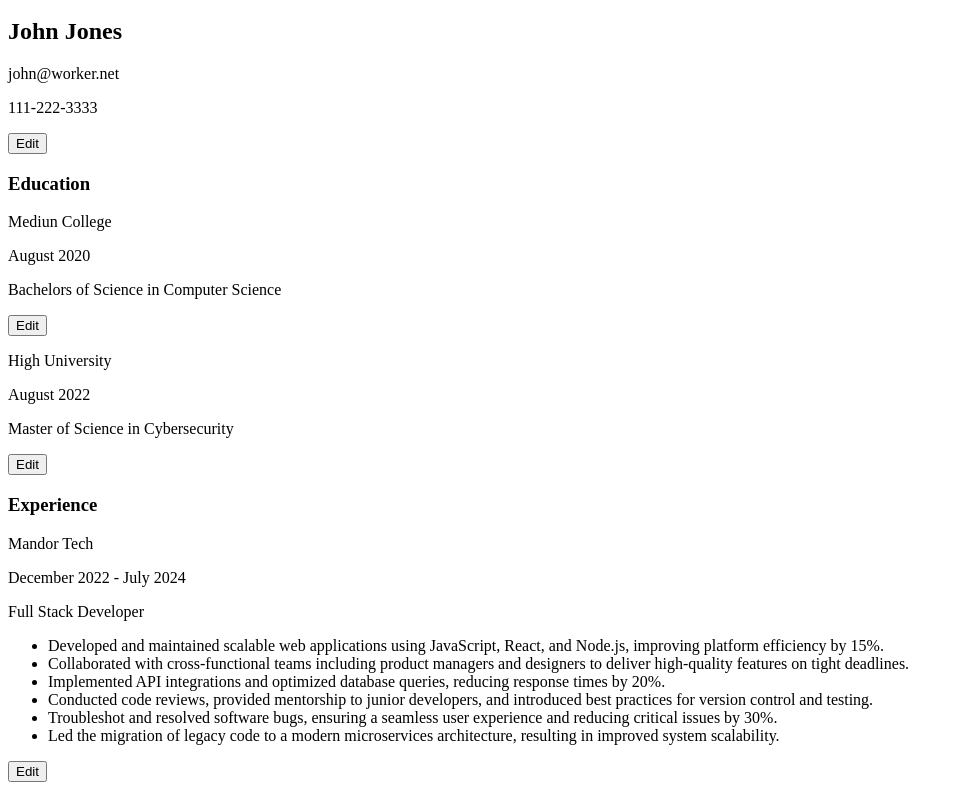
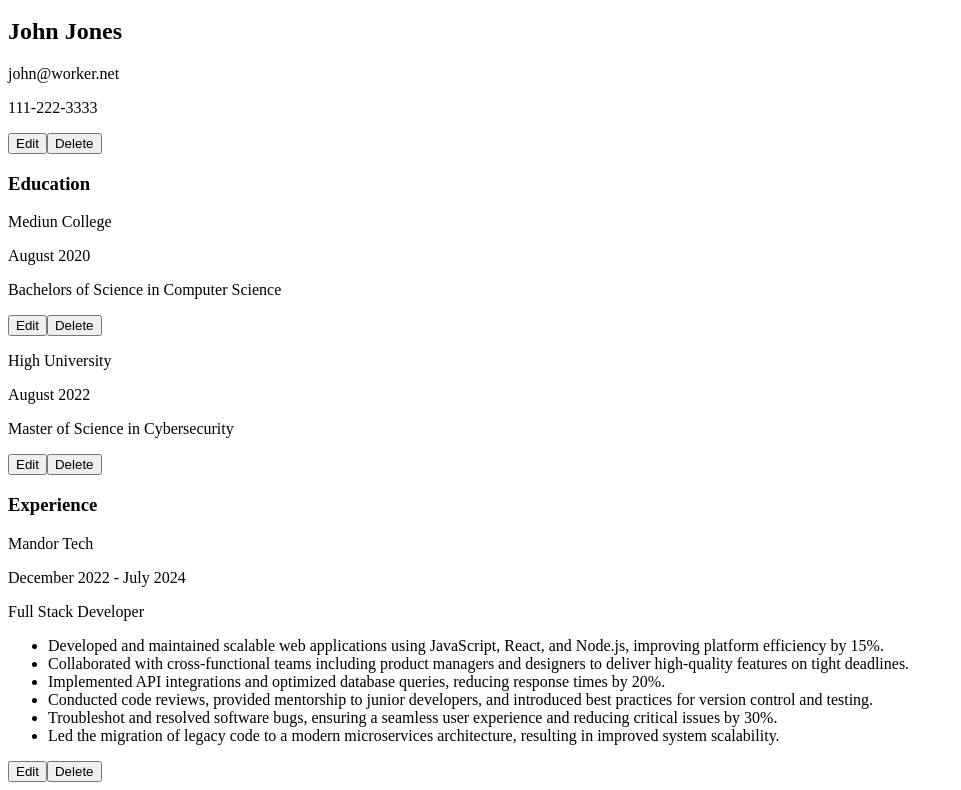
Before and after one commit to MewKay/cv-application, a React (Vite) app: page / in a window 1280 px wide. Shown: the part 720-1510 px from the top of the page, without its empty margins (0-961 px from the left). Built offline with nearby package versions, Linux system fonts and the light colour scheme.

Commit message:
Create DeleteButton component

```diff
--- a/src/components/DeleteButton.jsx
+++ b/src/components/DeleteButton.jsx
@@ -0,0 +1,13 @@
+import Button from "./Button";
+
+function DeleteButton({ handleClick }) {
+  return (
+    <Button
+      className={"delete-button"}
+      buttonText={"Delete"}
+      handleClick={handleClick}
+    />
+  );
+}
+
+export default DeleteButton;
--- a/src/components/DisplayEducation.jsx
+++ b/src/components/DisplayEducation.jsx
@@ -1,4 +1,5 @@
 import resumeData from "../resumeData";
+import DeleteButton from "./DeleteButton";
 import EditButton from "./EditButton";
 
 function DisplayEducationItem({ educationItem }) {
@@ -10,6 +11,7 @@ function DisplayEducationItem({ educationItem }) {
       </div>
       <p className="display-study-title">{educationItem.studyTitle}</p>
       <EditButton />
+      <DeleteButton />
     </div>
   );
 }
--- a/src/components/DisplayExperience.jsx
+++ b/src/components/DisplayExperience.jsx
@@ -1,4 +1,5 @@
 import resumeData from "../resumeData";
+import DeleteButton from "./DeleteButton";
 import EditButton from "./EditButton";
 
 function DisplayExperienceItem({ experienceItem }) {
@@ -15,6 +16,7 @@ function DisplayExperienceItem({ experienceItem }) {
         ))}
       </ul>
       <EditButton />
+      <DeleteButton />
     </div>
   );
 }
--- a/src/components/DisplayGeneralInfo.jsx
+++ b/src/components/DisplayGeneralInfo.jsx
@@ -1,5 +1,6 @@
 import resumeData from "../resumeData";
 import EditButton from "./EditButton";
+import DeleteButton from "./DeleteButton";
 
 function DisplayGeneralInfo() {
   const general = resumeData.generalInfo;
@@ -12,6 +13,7 @@ function DisplayGeneralInfo() {
         <p className="display-phone-number">{general.phoneNumber}</p>
       </div>
       <EditButton />
+      <DeleteButton />
     </div>
   );
 }
```
